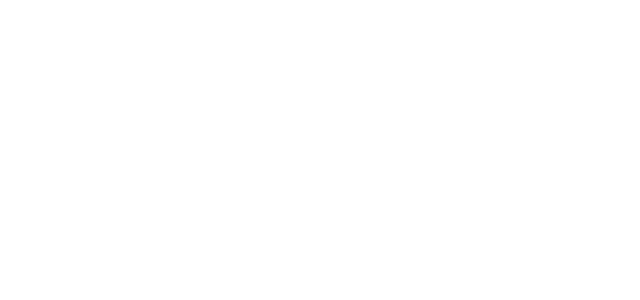
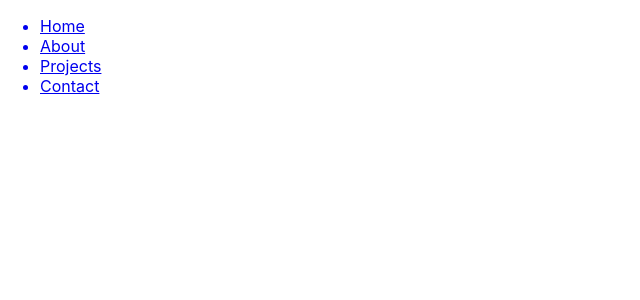
Before and after one commit to mamady310/portfolio, a React (Create React App) app: page / in a window 1280 px wide. Shown: the top 300 px of the page, without its empty margins (0-640 px from the left). Built offline with nearby package versions, Linux system fonts and the light colour scheme.

Commit message:
changed the names of links in nav.js

```diff
--- a/package.json
+++ b/package.json
@@ -8,6 +8,7 @@
     "@testing-library/user-event": "^7.2.1",
     "react": "^16.12.0",
     "react-dom": "^16.12.0",
+    "react-router-dom": "^5.1.2",
     "react-scripts": "3.3.1"
   },
   "scripts": {
--- a/src/App.js
+++ b/src/App.js
@@ -1,14 +1,23 @@
-import React from 'react';
+import React, {} from 'react';
 import './App.css';
+import { BrowserRouter as Router, Switch} from "react-router-dom";
 // import { BrowserRouter as Router, Switch, Route} from "react-router-dom";
-
+import Nav from "../src/Nav"
 function App() {
   return (
+    <Router>
     <div className="App">
-      <header className="App-header">
+      <Nav />
+      <Switch>
+        {/* <Route path="/" exact component={Home}/>
+        <Route path="/About" exact component={About}/>
+        <Route path="/Projects" exact component={Projects}/>
+        <Route path="/Contact" exact component={Contact}/> */}
 
-      </header>
+      </Switch>
+
     </div>
+    </Router>
   );
 }
 
--- a/src/Nav.js
+++ b/src/Nav.js
@@ -1,7 +1,7 @@
 
 import React from "react";
 import { Link } from "react-router-dom";
-import "../src/Nav.css"
+
 
 
 class Nav extends React.Component {
@@ -10,8 +10,8 @@ class Nav extends React.Component {
           <nav>
             <ul className="nav-links">
                 <Link to="/"><li>Home</li></Link>
-                <Link to="/Name"> <li>About</li></Link>
-                <Link to="/City"><li>Projects</li></Link>
+                <Link to="/About"> <li>About</li></Link>
+                <Link to="/Projects"><li>Projects</li></Link>
                 <Link to="/Contact"><li>Contact</li></Link>
 
             </ul>
```
Also changed, not shown: src/Nav.css (added), 1 other file (tests, documents, lock files or other folders).
